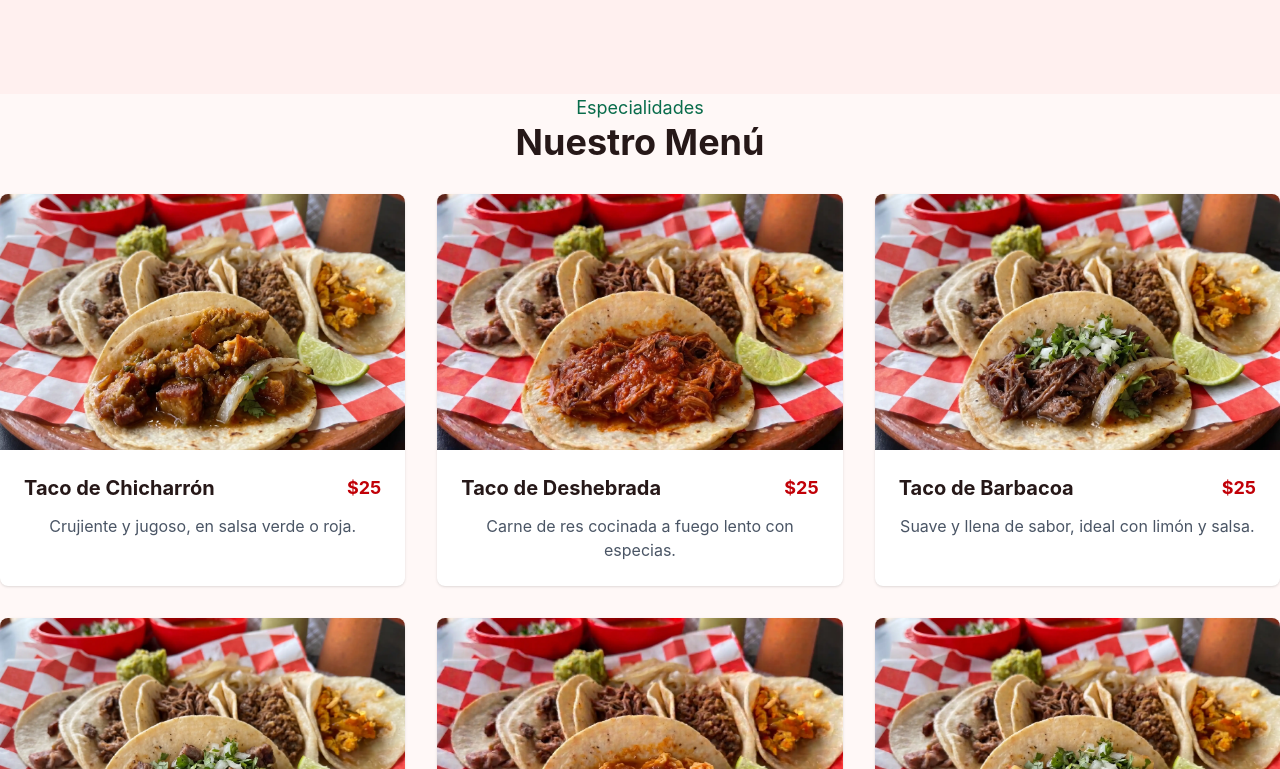
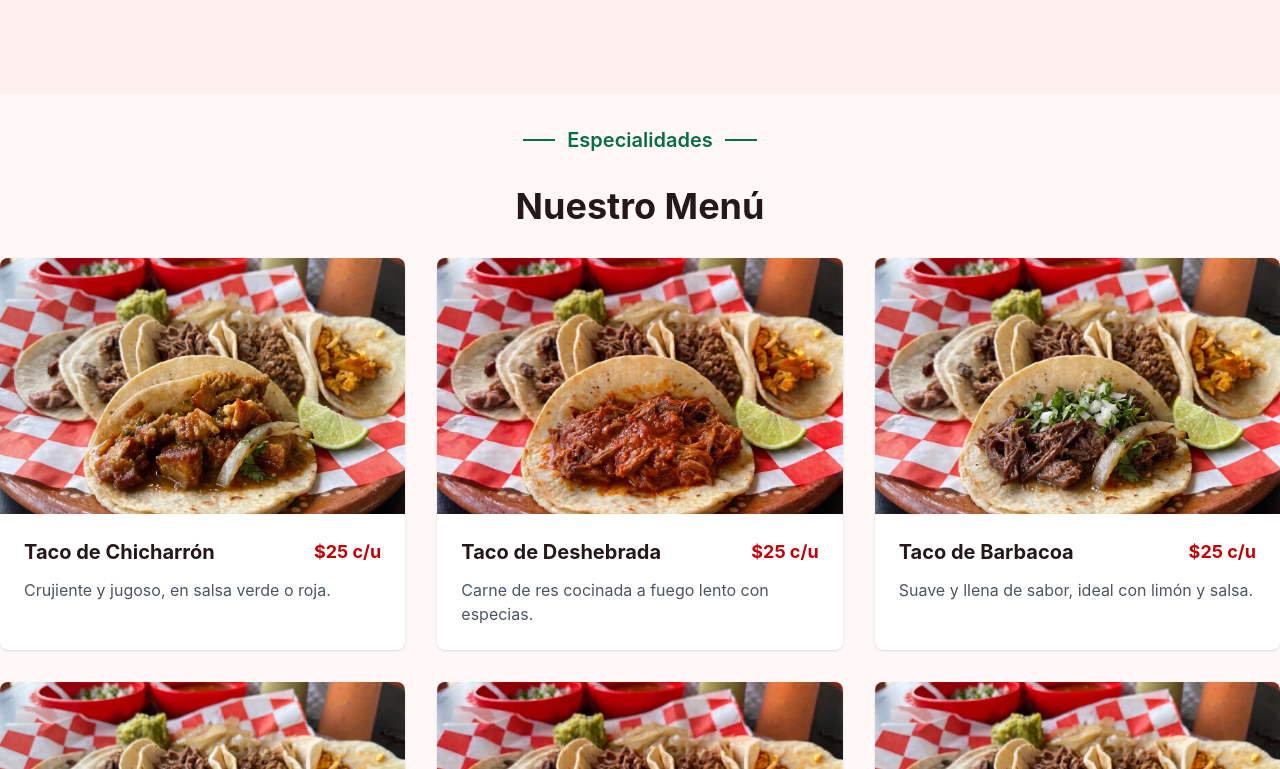
Before and after one commit to IvanPuenteB/tacos-melendez, a React (Vite) app: page / in a window 1280 px wide. Shown: the part 1691-2460 px from the top of the page. Built offline with nearby package versions, Linux system fonts and the light colour scheme.

Commit message:
adding icons

```diff
--- a/src/components/DrinkCard.jsx
+++ b/src/components/DrinkCard.jsx
@@ -1,3 +1,4 @@
+
 function DrinkCard({ bebida }) {
   return (
     <article className="flex items-center gap-4 rounded-lg bg-white p-5 shadow-sm transition-all duration-300 hover:-translate-y-1 hover:shadow-md">
--- a/src/components/Location.jsx
+++ b/src/components/Location.jsx
@@ -1,3 +1,4 @@
+import { MapPin } from "lucide-react";
 function Location() {
   return (
     <section id="location" className="py-24 bg-(--surface-container-low) border-t border-[#2C1E1E]/10">
@@ -22,7 +23,7 @@ function Location() {
                 className="bg-(--primary-container) text-(--on-primary) px-8 py-4 font-bold hover:bg-opacity-70 transition-colors inline-flex items-center gap-3 border-2 border-[#2C1E1E] shadow-[4px_4px_0px_#2C1E1E] active:translate-y-1 active:translate-x-1 active:shadow-none"
               >
 
-                <span>Abrir en Google Maps</span>
+                <span>Abrir en Google Maps</span><MapPin/>
               </a>
             </div>
           </div>
--- a/src/components/Menu.jsx
+++ b/src/components/Menu.jsx
@@ -1,13 +1,19 @@
-import MenuCard from './MenuCard'
-import DrinkCard from './DrinkCard'
-import {bebidas} from '../data/menu'
-import {tacos} from '../data/menu'
-
+import MenuCard from "./MenuCard";
+import DrinkCard from "./DrinkCard";
+import { bebidas } from "../data/menu";
+import { tacos } from "../data/menu";
 
 function Menu() {
   return (
     <section className="menu max-w-7xl mx-auto" id="menu">
-            <div><p className="text-lg text-(--secondary)">Especialidades</p></div>
+      <div>
+        <p className="flex items-center justify-center gap-3 text-xl text-(--secondary) font-semibold mb-8 mt-8">
+          {/* El contenedor flex hace que los spans respeten su ancho y alto */}
+          <span className="w-8 h-[2px] bg-(--secondary)"></span>
+          Especialidades
+          <span className="w-8 h-[2px] bg-(--secondary)"></span>
+        </p>
+      </div>
       <h2 className="text-4xl font-bold text-center mb-8">Nuestro Menú</h2>
 
       <div className="grid grid-cols-1 sm:grid-cols-2 md:grid-cols-3 gap-8">
@@ -23,10 +29,7 @@ function Menu() {
 
         <div className="grid grid-cols-1 gap-6 md:grid-cols-3">
           {bebidas.map((bebida) => (
-              <DrinkCard
-                key={bebida.id}
-                bebida={bebida}
-              />
+            <DrinkCard key={bebida.id} bebida={bebida} />
           ))}
         </div>
       </div>
@@ -34,5 +37,4 @@ function Menu() {
   );
 }
 
-
 export default Menu;
--- a/src/components/MenuCard.jsx
+++ b/src/components/MenuCard.jsx
@@ -24,7 +24,7 @@ function MenuCard({ taco }) {
           </span>
         </div>
 
-        <p className="mt-3 text-gray-600">
+        <p className="mt-3 text-gray-600 text-left">
           {taco.description}
         </p>
 
--- a/src/data/menu.js
+++ b/src/data/menu.js
@@ -3,42 +3,42 @@ export const tacos = [
     id: 1,
     name: "Taco de Chicharrón",
     description: "Crujiente y jugoso, en salsa verde o roja.",
-    price: 25,
+    price: "25 c/u",
     image: "../src/assets/images/taco-chicharron.webp"
   },
   {
     id: 2,
     name: "Taco de Deshebrada",
     description: "Carne de res cocinada a fuego lento con especias.",
-    price: 25,
+    price: "25 c/u",
     image: "../src/assets/images/taco-de-desebrada.webp"
   },
   {
     id: 3,
     name: "Taco de Barbacoa",
     description: "Suave y llena de sabor, ideal con limón y salsa.",
-    price: 25,
+    price: "25 c/u",
     image: "../src/assets/images/taco-de-barbacoa.webp"
   },
   {
     id: 4,
     name: "Taco de Carne Asada",
     description: "El clásico norteño, asada en su punto perfecto.",
-    price: 25,
+    price: "25 c/u",
     image: "../src/assets/images/taco-de-asada.webp"
   },
   {
     id: 5,
     name: "Taco de Huevo en Salsa",
     description: "Revuelto y bañado en salsa roja.",
-    price: 25,
+    price: "25 c/u",
     image: "../src/assets/images/taco-de-huevo.webp"
   },
   {
     id: 6,
     name: "Taco de Picadillo",
     description: "Con papitas y zanahorias, el verdadero sabor de mamá.",
-    price: 25,
+    price: "25 c/u",
     image: "../src/assets/images/taco-de-picadillo.webp"
   },
 ];
```
Lines whose indentation alone changed are shown as unchanged.
